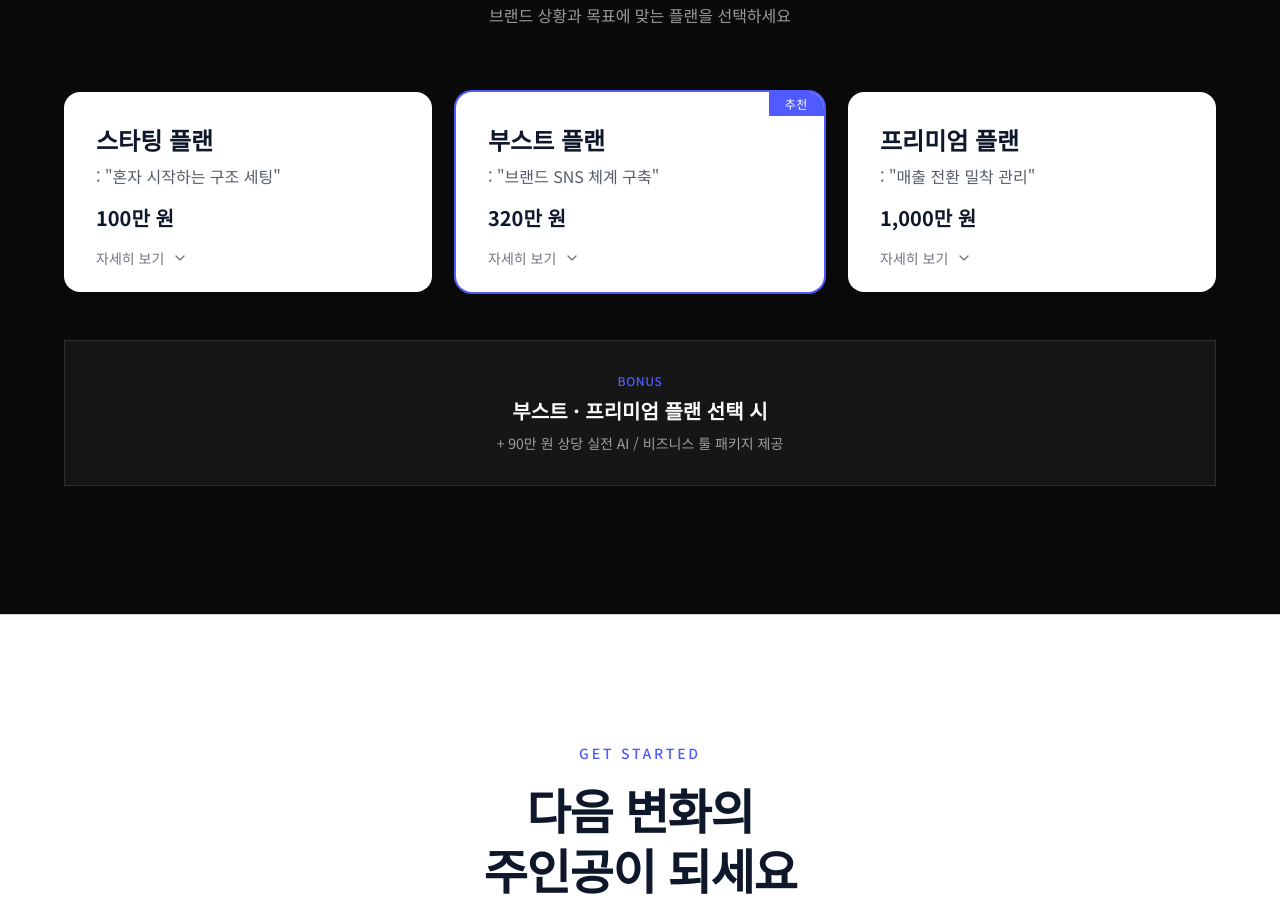
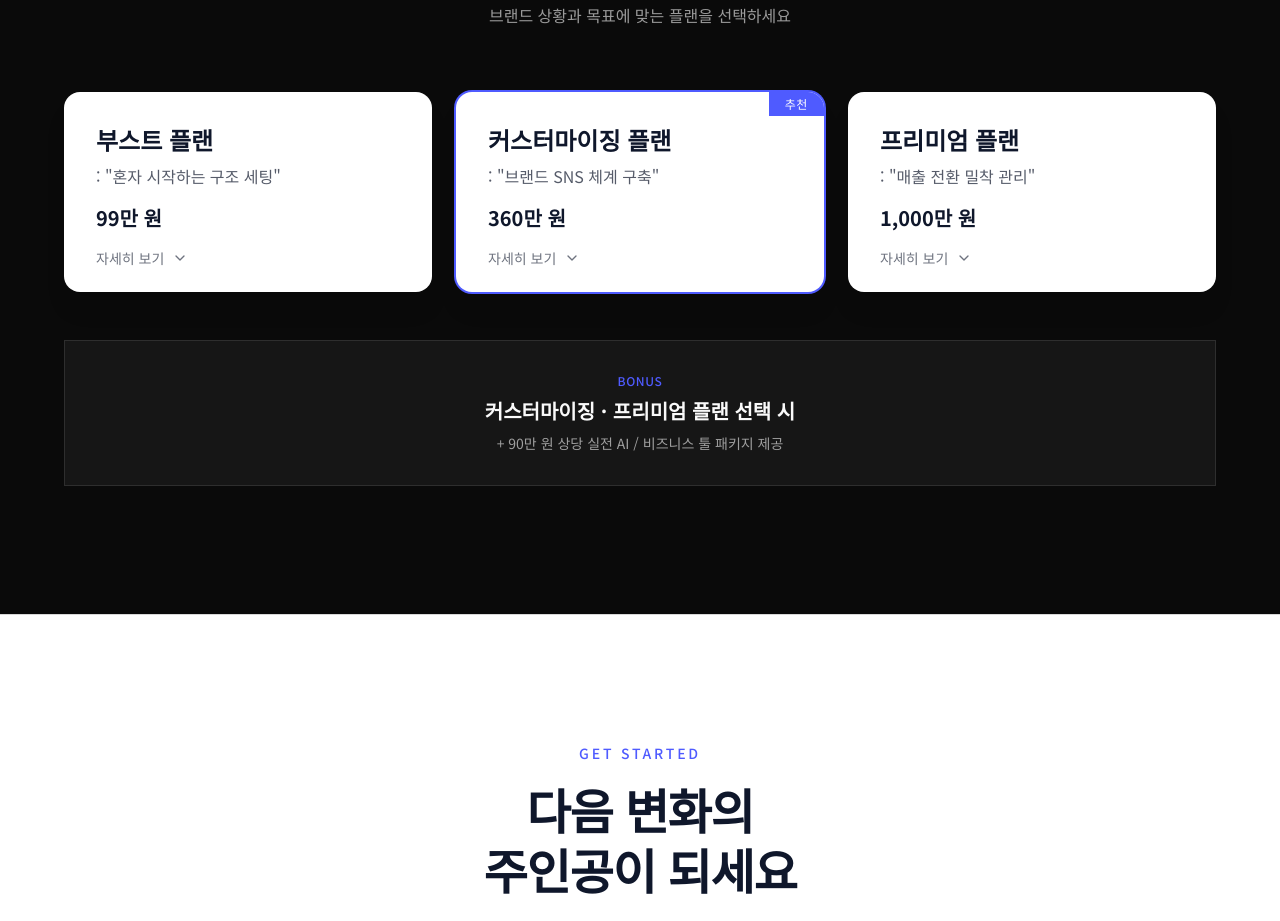
Before and after one commit to kimdoimnida-cell/coach, a Next.js app: page / in a window 1280 px wide. Shown: the part 5460-6381 px from the top of the page. Built offline with nearby package versions, Linux system fonts and the light colour scheme.

Commit message:
update pricing plan names and prices

```diff
--- a/components/sections/pricing-section.tsx
+++ b/components/sections/pricing-section.tsx
@@ -6,9 +6,9 @@ import { ChevronDown } from "lucide-react"
 const plans = [
   {
     id: "starting",
-    name: "스타팅 플랜",
+    name: "부스트 플랜",
     subtitle: "혼자 시작하는 구조 세팅",
-    price: "100만 원",
+    price: "99만 원",
     features: [
       "AI 콘텐츠 기획/제작 자동화 패키지 제공",
       "1대1 맞춤 상담 (50분)",
@@ -20,9 +20,9 @@ const plans = [
   },
   {
     id: "standard",
-    name: "부스트 플랜",
+    name: "커스터마이징 플랜",
     subtitle: "브랜드 SNS 체계 구축",
-    price: "320만 원",
+    price: "360만 원",
     overview: "총 8회 · 2개월 과정 / 주 1회 · 1시간 실시간 피드백 세션",
     features: [
       "브랜드 심층 진단",
@@ -103,7 +103,7 @@ const plans = [
     subtitle: "매출 전환 밀착 관리",
     price: "1,000만 원",
     features: [
-      "스타팅 플랜 + 부스트 플랜 전체 포함",
+      "부스트 플랜 + 커스터마이징 플랜 전체 포함",
       "3개월 매출 구조 설계 & 실행 로드맵 구축",
       "개인 브랜딩 포지셔닝 & 메시지 설계",
       "콘텐츠 → 전환 → 판매 흐름 설계",
@@ -112,7 +112,7 @@ const plans = [
       {
         title: "핵심 전략 & 시스템 구축",
         items: [
-          "스타팅 플랜 + 부스트 플랜 전체 포함",
+          "부스트 플랜 + 커스터마이징 플랜 전체 포함",
           "3개월 매출 구조 설계 & 실행 로드맵 구축",
           "개인 브랜딩 포지셔닝 & 메시지 설계",
           "콘텐츠 → 전환 → 판매 흐름 설계",
@@ -366,7 +366,7 @@ export function PricingSection() {
             Bonus
           </p>
           <p className="text-lg font-bold md:text-xl">
-            {"부스트 · 프리미엄 플랜 선택 시"}
+            {"커스터마이징 · 프리미엄 플랜 선택 시"}
           </p>
           <p className="mt-2 text-sm opacity-60">
             {"+ 90만 원 상당 실전 AI / 비즈니스 툴 패키지 제공"}
```
